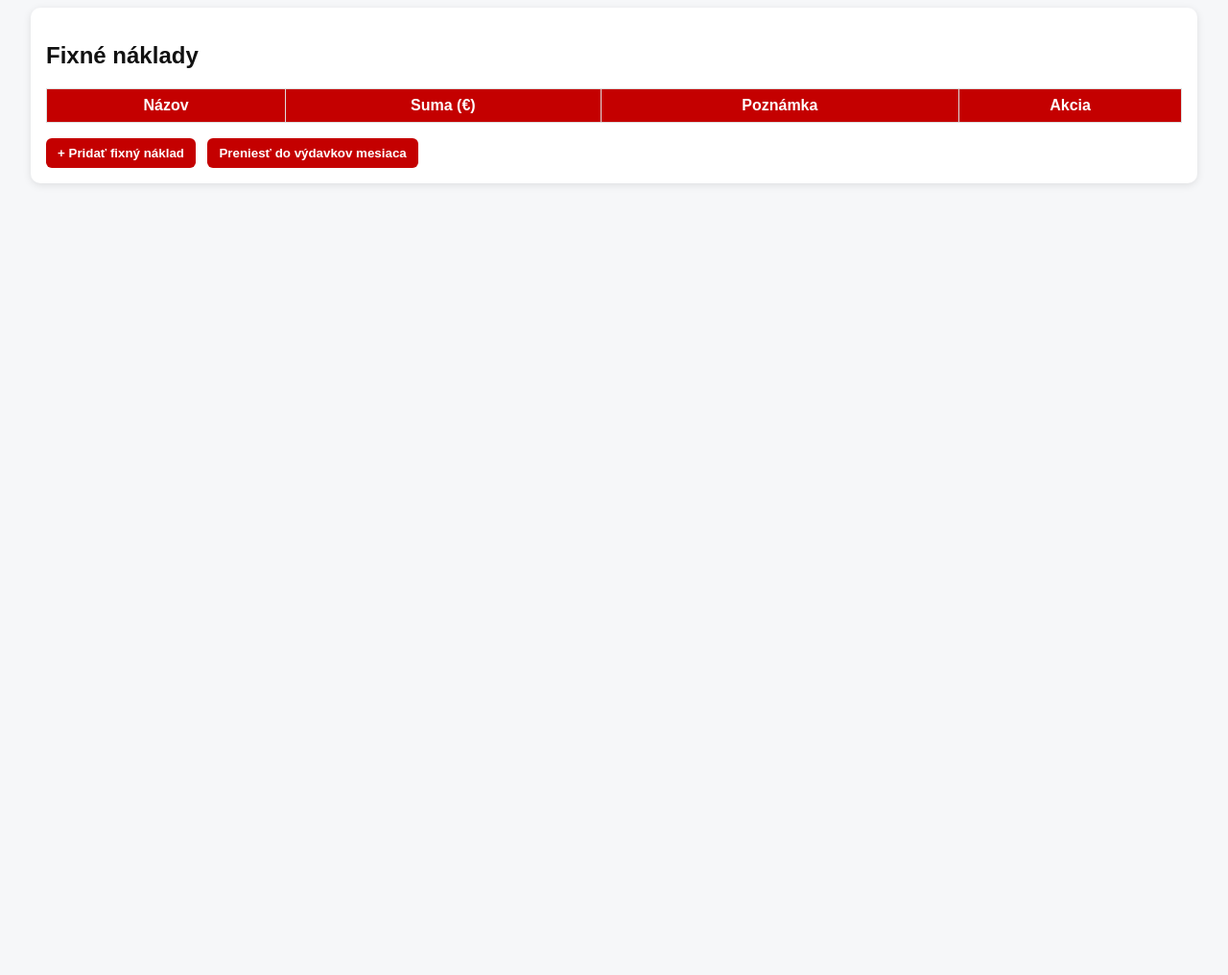
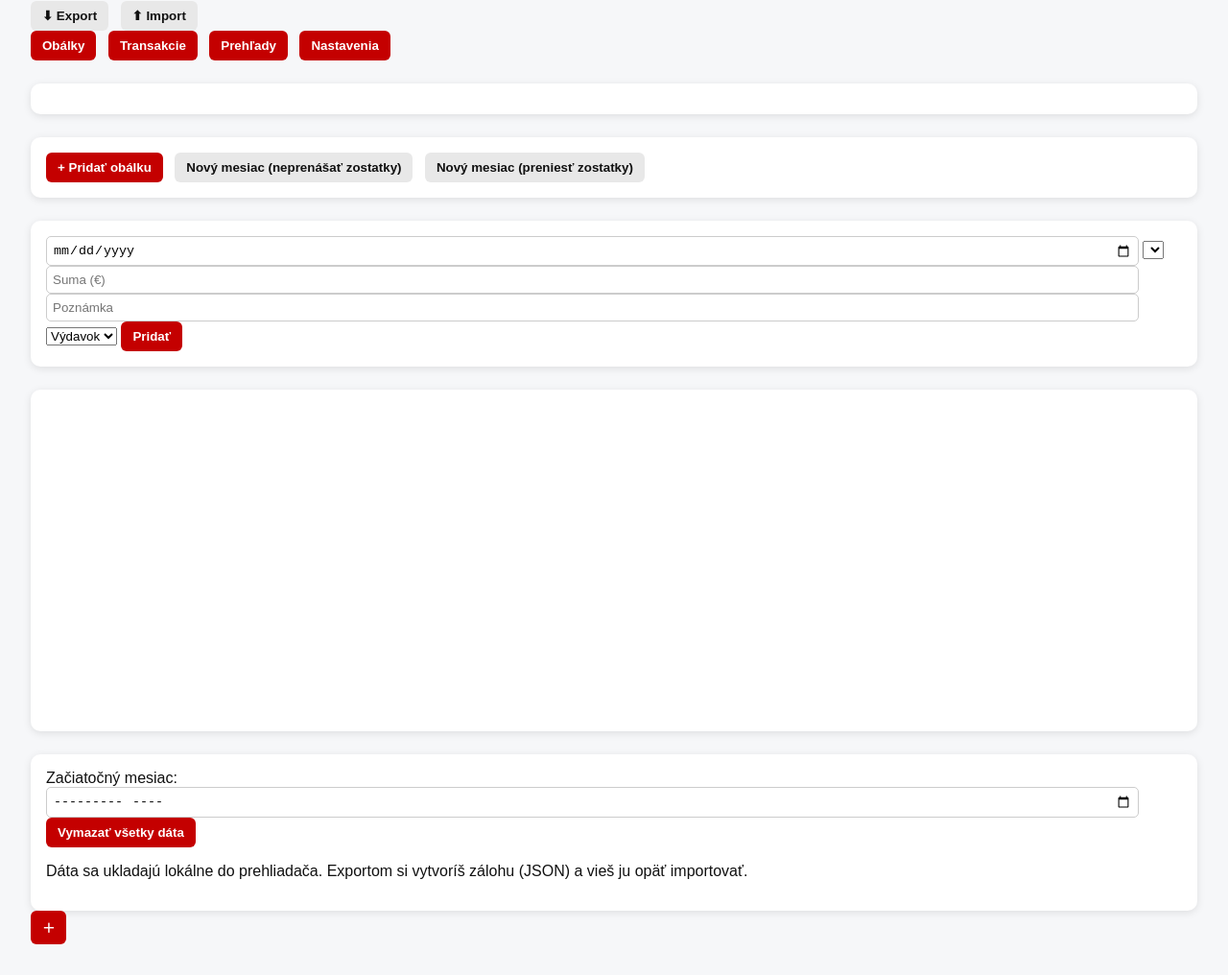
Before and after one commit to paspasto-oss/firemne_-financie, a plain HTML site: page index.html in a window 1280 px wide. Shown: the part 85-1101 px from the top of the page at 96% size. Before the commit the page ends 800 px from the top, so only its background shows below. Drawn offline with Linux system fonts and the light colour scheme.

Commit message:
Revise index.html for new budget layout

```diff
--- a/index.html
+++ b/index.html
@@ -1,20 +1,75 @@
 <!DOCTYPE html>
 <html lang="sk">
 <head>
-  <meta charset="UTF-8" />
-  <meta name="viewport" content="width=device-width, initial-scale=1.0"/>
-  <title>Firemné financie – mesačné tabuľky</title>
-  <link href="style.css" rel="stylesheet" />
+  <meta charset="utf-8" />
+  <meta name="viewport" content="width=device-width, initial-scale=1" />
+  <title>Obálkový rozpočet</title>
+  <link rel="stylesheet" href="style.css" />
 </head>
 <body>
-  <h1>Firemné financie – mesačné tabuľky</h1>
+<header class="top">
+  <h1>💸 Obálkový rozpočet</h1>
+  <div class="actions">
+    <button id="btnExport" class="secondary">⬇ Export</button>
+    <button id="btnImport" class="secondary">⬆ Import</button>
+    <input id="fileImport" type="file" accept="application/json" hidden>
+  </div>
+</header>
 
-  <div id="tabs"></div>
-  <div id="main-app"></div>
+<nav class="tabs">
+  <button data-tab="envelopes" class="active">Obálky</button>
+  <button data-tab="transactions">Transakcie</button>
+  <button data-tab="reports">Prehľady</button>
+  <button data-tab="settings">Nastavenia</button>
+</nav>
 
-  <!-- 🔹 Fixné náklady blok -->
-  <section id="fixne-naklady-block" class="card"></section>
+<main>
+  <!-- SUMMARY -->
+  <section class="card summary" id="summary"></section>
 
-  <script src="app.js"></script>
+  <!-- ENVELOPES -->
+  <section class="tab card" id="tab-envelopes">
+    <div class="row">
+      <button id="addEnvelope">+ Pridať obálku</button>
+      <button id="resetMonth" class="secondary">Nový mesiac (neprenášať zostatky)</button>
+      <button id="rolloverMonth" class="secondary">Nový mesiac (preniesť zostatky)</button>
+    </div>
+    <div id="envelopesList" class="envelopes"></div>
+  </section>
+
+  <!-- TRANSACTIONS -->
+  <section class="tab card hidden" id="tab-transactions">
+    <form id="txForm" class="txform">
+      <input type="date" id="txDate" required>
+      <select id="txEnvelope" required></select>
+      <input type="number" id="txAmount" step="0.01" placeholder="Suma (€)" required>
+      <input type="text" id="txNote" placeholder="Poznámka">
+      <select id="txType">
+        <option value="expense">Výdavok</option>
+        <option value="income">Príjem</option>
+      </select>
+      <button type="submit">Pridať</button>
+    </form>
+    <div id="txList" class="txlist"></div>
+  </section>
+
+  <!-- REPORTS -->
+  <section class="tab card hidden" id="tab-reports">
+    <div id="reportMonth"></div>
+    <canvas id="chart" width="600" height="320"></canvas>
+  </section>
+
+  <!-- SETTINGS -->
+  <section class="tab card hidden" id="tab-settings">
+    <label>Začiatočný mesiac:
+      <input type="month" id="startMonth">
+    </label>
+    <button id="clearAll" class="danger">Vymazať všetky dáta</button>
+    <p class="muted">Dáta sa ukladajú lokálne do prehliadača. Exportom si vytvoríš zálohu (JSON) a vieš ju opäť importovať.</p>
+  </section>
+</main>
+
+<button id="fab">＋</button>
+<script src="app.js"></script>
 </body>
-</html>
+  </html>
```
